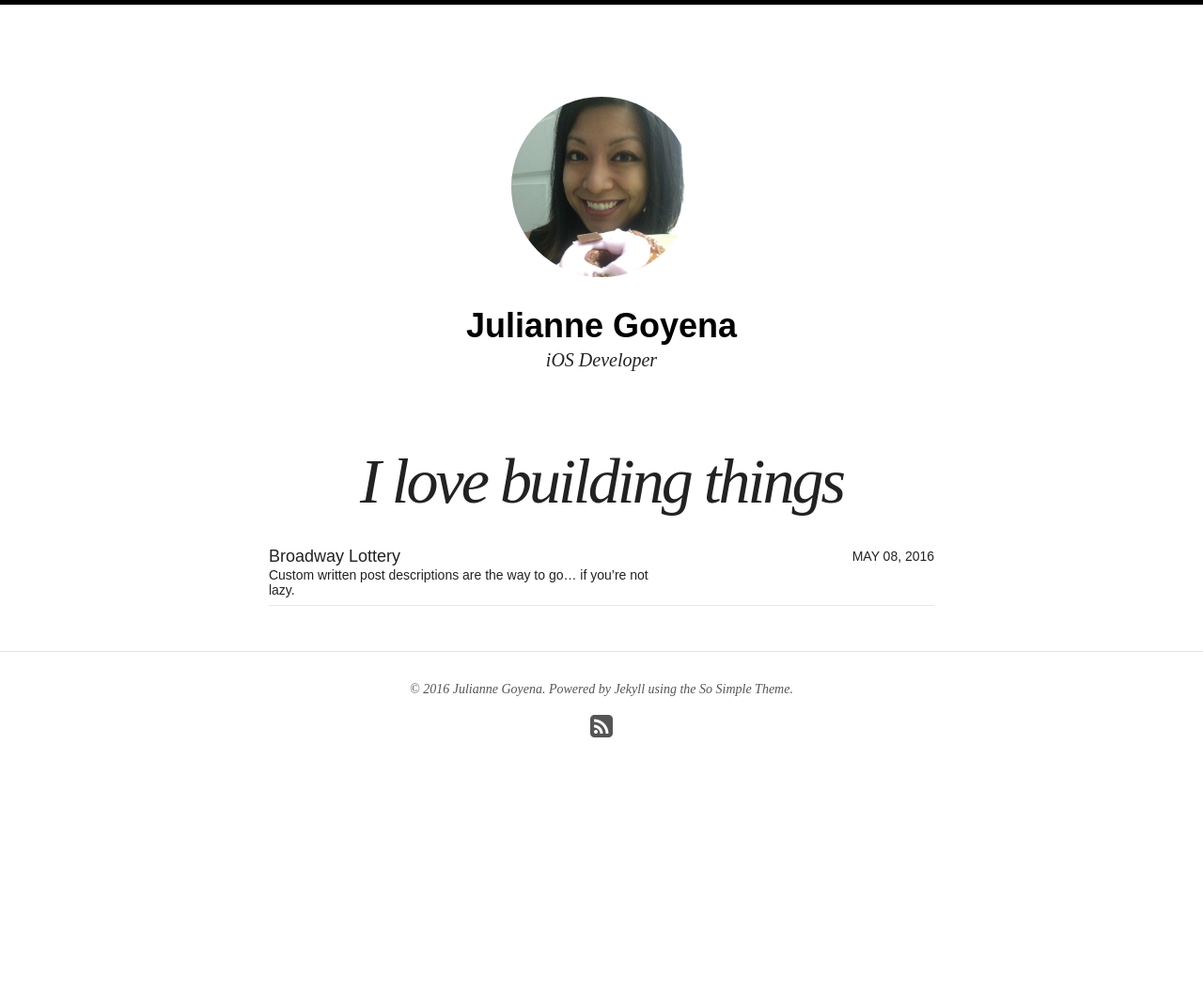
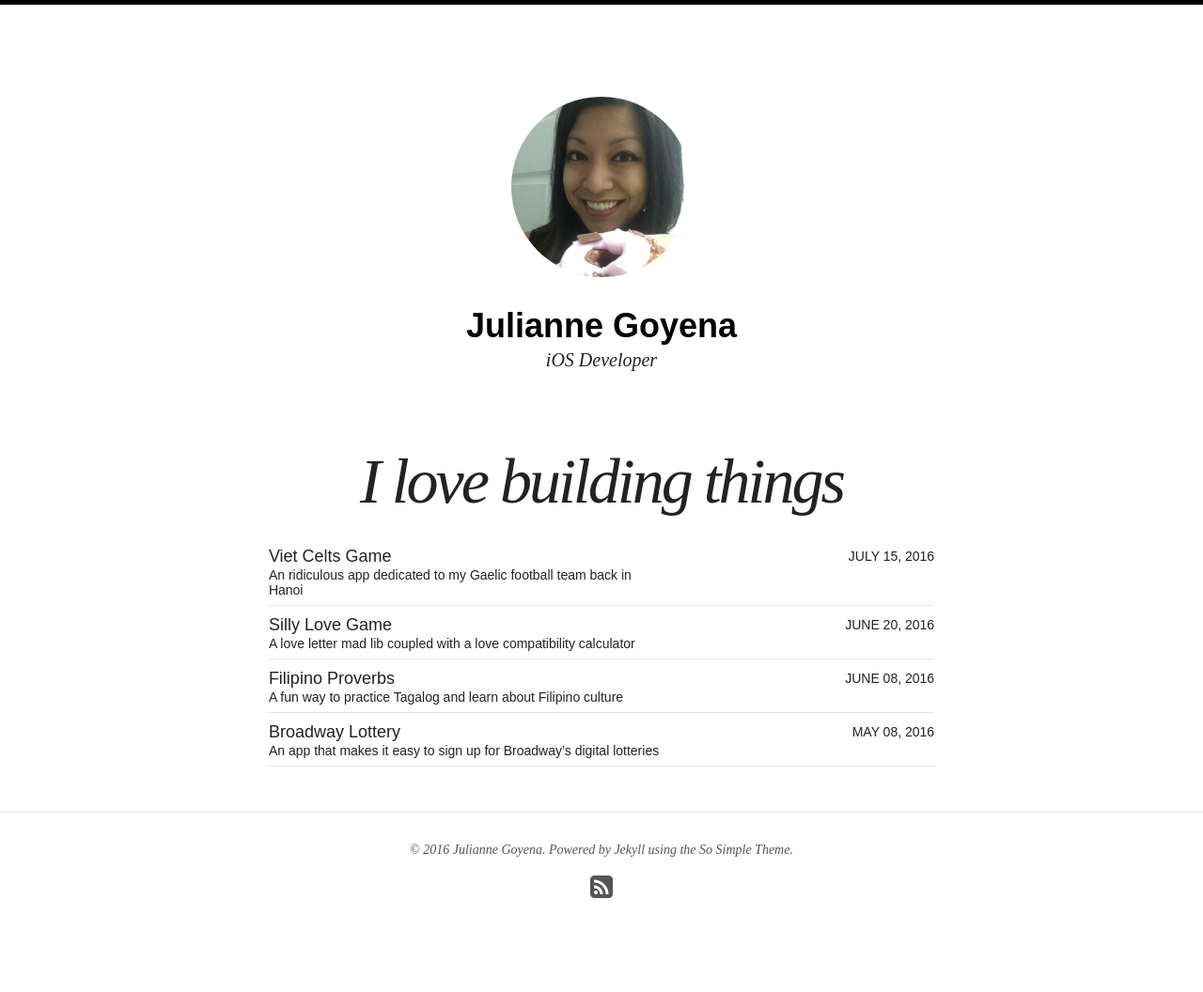
Before and after one commit to iOess/ioess.github.com, a Jekyll site: the page built from projects/index.md, in a window 1280 px wide. Shown: the whole page at 94% size. Built offline with Jekyll 4.4.1, drawn with Linux system fonts in a browser that asks for light colours; nearby versions of some CDN libraries; before the commit the page ends 900 px from its top, so only the background shows below that.

Commit message:
update projects

````diff
--- a/_posts/projects/2016-05-08-Broadway-Lottery-iphone-app.md
+++ b/_posts/projects/2016-05-08-Broadway-Lottery-iphone-app.md
@@ -1,7 +1,7 @@
 ---
-layout: post
+layout: project
 title: "Broadway Lottery"
-excerpt: "Custom written post descriptions are the way to go... if you're not lazy."
+excerpt: "An app that makes it easy to sign up for Broadway's digital lotteries"
 categories: projects
 tags: [broadway, lottery, video]
 comments: true
@@ -12,12 +12,9 @@ modified: 2016-06-01T14:18:26-04:00
 <iframe width="560" height="315" src="//www.youtube.com/embed/Fq9-NbVJZvQ" frameborder="0"> </iframe>
 
 Download the app for free in the <a href="https://itunes.apple.com/en/app/broadway-lottery/id1121731277">App Store</a>
-•	The easy way to sign up for digital Broadway lotteries from your mobile device
-•	Displays shows and gives user the option to create a favorite shows list
-•	User information is saved safely on the keychain
-•	Lottery forms are automatically filled out when user visits the lottery sites
-
-
-```html
-<iframe width="560" height="315" src="http://www.youtube.com/embed/PWf4WUoMXwg" frameborder="0"> </iframe>
-```
+<p>
+•	The easy way to sign up for digital Broadway lotteries from your mobile device <br>
+•	Displays shows and gives user the option to create a favorite shows list <br>
+•	User information is saved safely on the keychain <br>
+•	Lottery forms are automatically filled out when user visits the lottery sites <br>
+</p>
--- /dev/null
+++ b/_posts/projects/2016-06-08-Filipino-Proverbs-iphone-app.md
@@ -0,0 +1,23 @@
+---
+layout: project
+title: "Filipino Proverbs"
+excerpt: "A fun way to practice Tagalog and learn about Filipino culture"
+categories: projects
+tags: [Filipino, proverbs, iphone, app, video]
+comments: true
+share: true
+---
+
+<iframe width="560" height="315" src="//www.youtube.com/embed/dymZzxmDaaw" frameborder="0"> </iframe>
+
+
+
+Download the app for free in the <a href="https://itunes.apple.com/us/app/filipino-proverbs/id1120695613">App Store</a>
+<p>
+•	Simple app to display Filipino proverbs, translations, and meanings at random <br>
+•	User interface with scroll view, button, and labels were created entirely programmatically <br>
+</p>
+
+<p>
+I love learning about cultures, whether near or far. From traveling to Europe and being immersed in a new world of language, food, and history, or simply traveling to the opposite ends of my home state of North Carolina: the blue grass dive bars in Asheville to the laid-back beaches of Wilmington. And although I didn't grow up in a Filipino environment, I've always been interested in Filipino culture and took it upon myself to learn it. I'm proud to say I even started the Filipino American Student Association at my university. So I knew one of the first simple apps I wanted to make would have something to do with Filipino culture.
+</p>
--- /dev/null
+++ b/_posts/projects/2016-06-20-Silly-Love-Game-iphone-app.md
@@ -0,0 +1,18 @@
+---
+layout: project
+title: "Silly Love Game"
+excerpt: "A love letter mad lib coupled with a love compatibility calculator"
+categories: projects
+tags: [silly, love, game, iphone, app, video]
+comments: true
+share: true
+---
+
+<iframe width="560" height="315" src="//www.youtube.com/embed/nuxXT_7UufA" frameborder="0"> </iframe>
+
+Download the app for free in the <a href="https://itunes.apple.com/us/app/silly-love-game/id1127491260">App Store</a>
+<p>
+•	Fun app with a hilarious love letter mad lib and a love compatibility calculator <br>
+•	User inputs two names and receives a compatibility percentage based on the letters in the names <br>
+•	This app was created as a study on NSNotificationCenter and UITabBarController <br>
+</p>
--- /dev/null
+++ b/_posts/projects/2016-07-15-Viet-Celts-Game-iphone-app.md
@@ -0,0 +1,25 @@
+---
+layout: project
+title: "Viet Celts Game"
+excerpt: "An ridiculous app dedicated to my Gaelic football team back in Hanoi"
+categories: projects
+tags: [Viet Celts, gaelic football, game, iphone, app, video]
+comments: true
+share: true
+---
+
+<iframe width="560" height="315" src="//www.youtube.com/embed/O_lL13TixG0" frameborder="0"> </iframe>
+
+
+<p>
+When I lived in Vietnam, I started playing Gaelic football and eventually captained the ladies team in Hanoi. Our weekly trainings were always followed by a drink or meal together. We would travel to neighboring countries for tournaments against other teams in Asia. I can easily say playing with the Viet Celts were some of the best memories of living abroad. Nothing can beat the sport, the camaraderie, and the extreme motivation and physical intensity that comes with each tournament.
+<br><br>
+While learning light animation in iOS development, I decided to dedicate an app to my club, the Viet Celts. It's a pong-like game. The bar is made to look like the flag from the Viet Celts crest and the ball looks like a traditional gaelic football. Crests from opposing teams pop up in random positions on the screen and the aim of the game is to knock out the crests in order to accumulate points.
+</p>
+Download the app for free in the <a href="https://itunes.apple.com/us/app/viet-celts-game/id1131873964">App Store</a>
+<p>
+Technical: <br>
+• Animations built with UIDynamicAnimator <br>
+• Persists user’s high score using NSUserDefaults <br>
+• Plays sound clips of football chants using AudioToolbox framework <br>
+</p>
````
